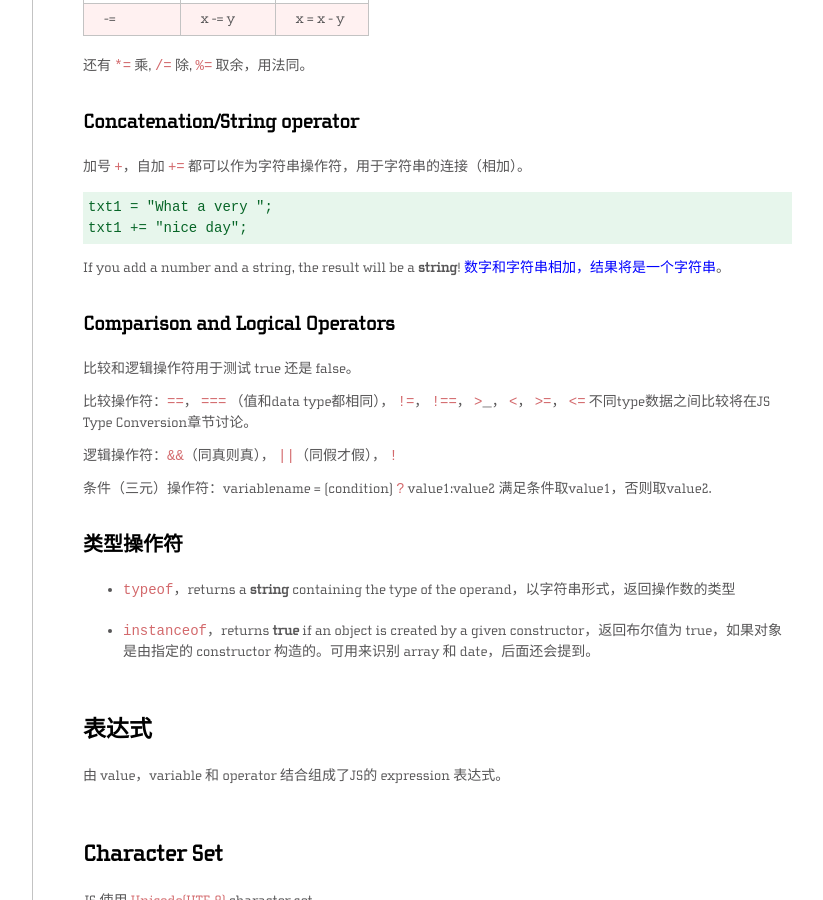
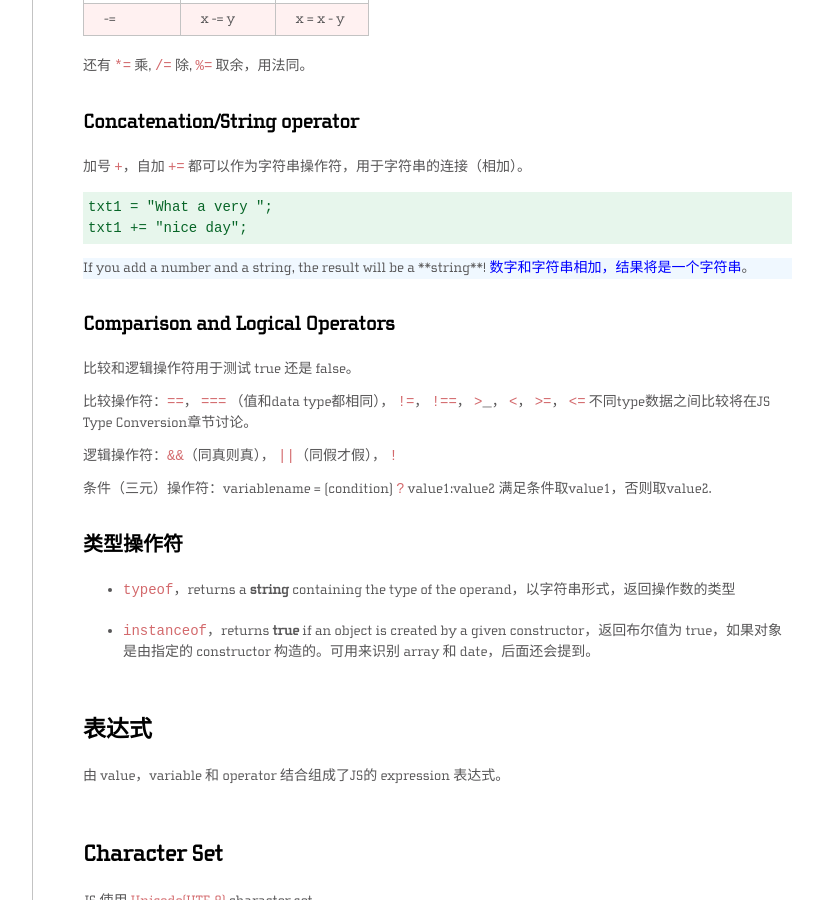
Before and after one commit to Vivi-wu/dive-into-web, a Jekyll site: the page built from _posts/2014-05-01-JavaScript-Syntax.markdown, in a window 1280 px wide and 900 px high, scrolled down 2413 px. Shown: the whole window, without its empty margins (313-1136 px from the left). Built offline with Jekyll 4.4.1, drawn with Linux system fonts in a browser that asks for light colours; nearby versions of some CDN libraries.

Commit message:
add accent on Number plus String

```diff
--- a/_posts/2014-05-01-JavaScript-Syntax.markdown
+++ b/_posts/2014-05-01-JavaScript-Syntax.markdown
@@ -119,7 +119,7 @@ After the declaration, the variable has no value. (Technically it has the value
     txt1 = "What a very ";
     txt1 += "nice day";
 
-If you add a number and a string, the result will be a **string**! <span style="color:blue;">数字和字符串相加，结果将是一个字符串</span>。
+<p style="background-color:aliceblue;">If you add a number and a string, the result will be a **string**! <span style="color:blue;">数字和字符串相加，结果将是一个字符串</span>。</p>
 
 ### Comparison and Logical Operators
 
```
